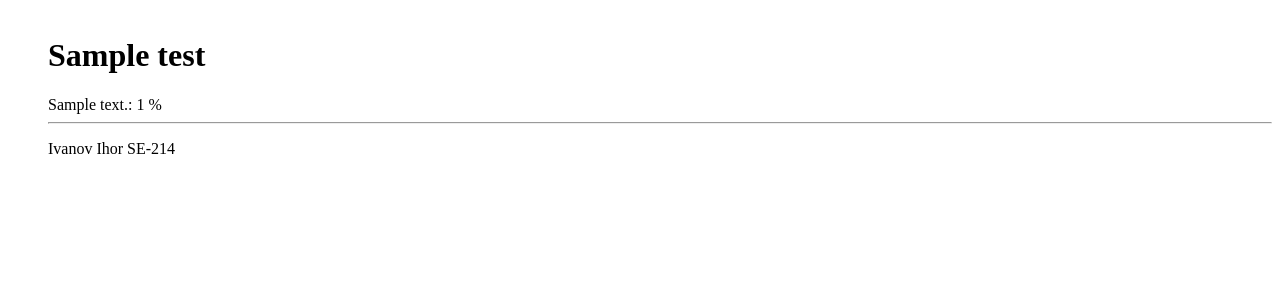
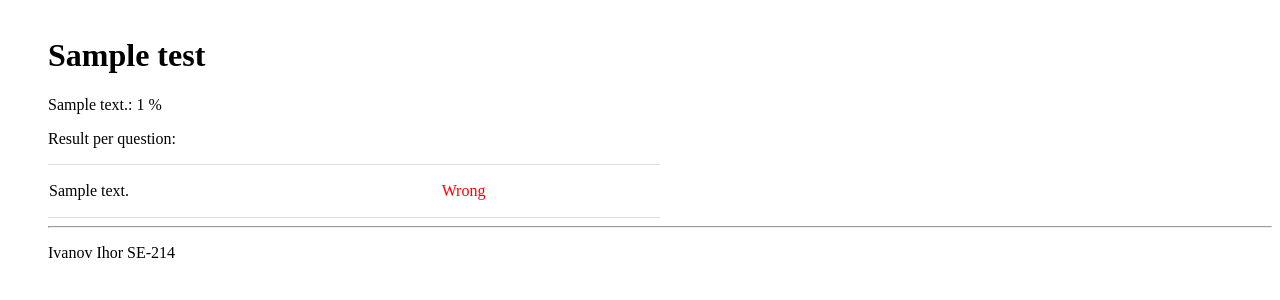
Before and after one commit to Meetoul/djtest, a Django app: template apps/testing/templates/testing/test_result.html in a window 1280 px wide. Shown: the part 42-342 px from the top of the page. Run offline with Django 3.2, Linux system fonts and the light colour scheme; tables that the repository leaves empty hold one stand-in row (values such as "Sample post"); the template is opened without the code that fills it: values that come from a table or form of the project are taken from there, most other values are stand-ins (such as "Sample title", 1, 10 or a date in 2020).

Commit message:
Added result per question on result page

```diff
--- a/apps/testing/apps.py
+++ b/apps/testing/apps.py
@@ -1,5 +1,4 @@
 from django.apps import AppConfig
-
 
 
 class TestingConfig(AppConfig):
--- /dev/null
+++ b/apps/testing/static/css/test_result.css
@@ -0,0 +1,14 @@
+table {
+	border-collapse: collapse;
+	width: 50%;
+}
+
+td {
+	border-top: 1px solid #ddd;
+	border-bottom: 1px solid #ddd;
+	height: 50px;
+}
+
+tr:nth-child(even) {
+	background-color: #f2f2f2;
+}
--- a/apps/testing/templates/testing/test_result.html
+++ b/apps/testing/templates/testing/test_result.html
@@ -1,6 +1,27 @@
 {%extends 'base.html' %}
 
+{% load static %}
+
 {% block content %}
+	<link rel="stylesheet" type="text/css" href="{% static 'css/test_result.css' %}">
 	<h1>{{ test.name }}</h1>
 	{{ test.result_text }}: {{ percentage }} %
+
+	<p>Result per question:</p>
+	<table>
+		{% for question in res_per_question %}
+			<tr>
+				<td>
+					<div style="float: left;">{{ question.0.text }}</div>
+				</td>
+				<td>
+					{% if question.1 %}
+						<div style="color: green;">Correct</div>
+					{% else %}
+						<div style="color: red;">Wrong</div>
+					{% endif %}
+				</td>
+			</tr>
+		{% endfor %}
+	</table>
 {% endblock content %}
```
Also changed, not shown: apps/testing/views.py (+6 -5 lines), 1 other file.
